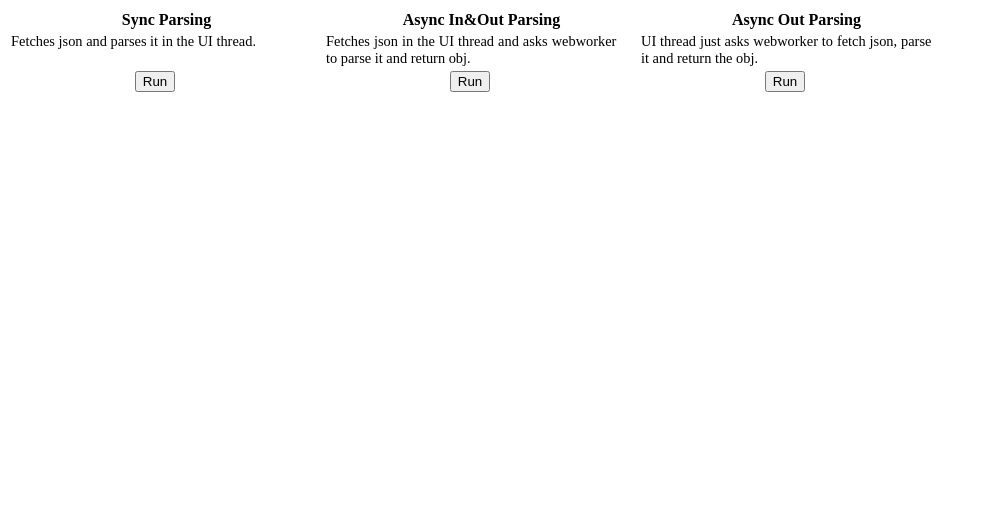
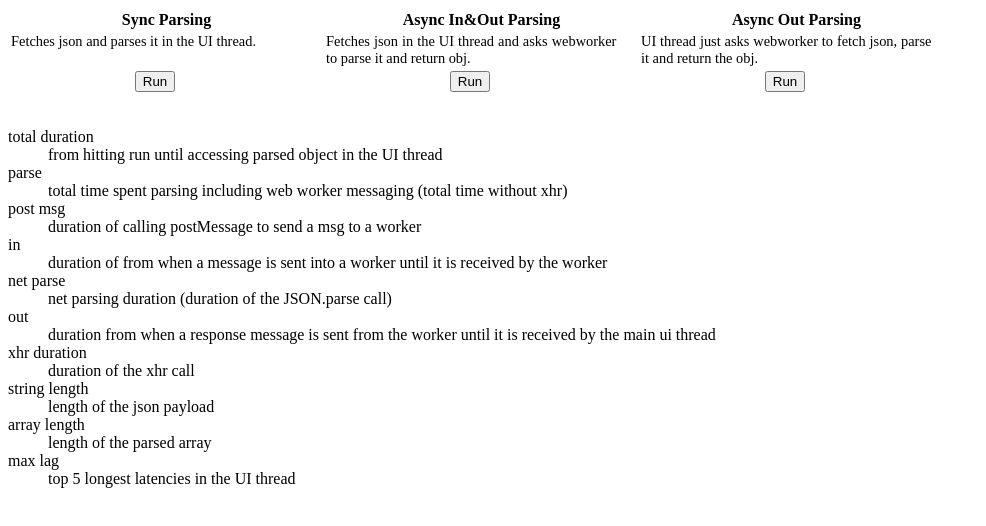
Before and after one commit to IgorMinar/webworker-json-perf, a plain HTML site: page index.html in a window 1280 px wide. Shown: the whole page, without its empty margins (0-986 px from the left). Drawn offline with Linux system fonts and the light colour scheme.

Commit message:
adding legend

```diff
--- a/index.html
+++ b/index.html
@@ -47,5 +47,27 @@
         <td><pre id="log-async-out"></pre></td>
       </tr>
     </table>
+    <dl>
+      <dt>total duration</dt>
+      <dd>from hitting run until accessing parsed object in the UI thread</dd>
+      <dt>parse</dt>
+      <dd>total time spent parsing including web worker messaging (total time without xhr)</dd>
+      <dt>post msg</dt>
+      <dd>duration of calling postMessage  to send a msg to a worker</dd>
+      <dt>in</dt>
+      <dd>duration of from when a message is sent into a worker until it is received by the worker</dd>
+      <dt>net parse</dt>
+      <dd>net parsing duration (duration of the JSON.parse call)</dd>
+      <dt>out</dt>
+      <dd>duration from when a response message is sent from the worker until it is received by the main ui thread</dd>
+      <dt>xhr duration</dt>
+      <dd>duration of the xhr call</dd>
+      <dt>string length</dt>
+      <dd>length of the json payload</dd>
+      <dt>array length</dt>
+      <dd>length of the parsed array</dd>
+      <dt>max lag</dt>
+      <dd>top 5 longest latencies in the UI thread</dd>
+    </dl>
   </body>
 </html>
```
